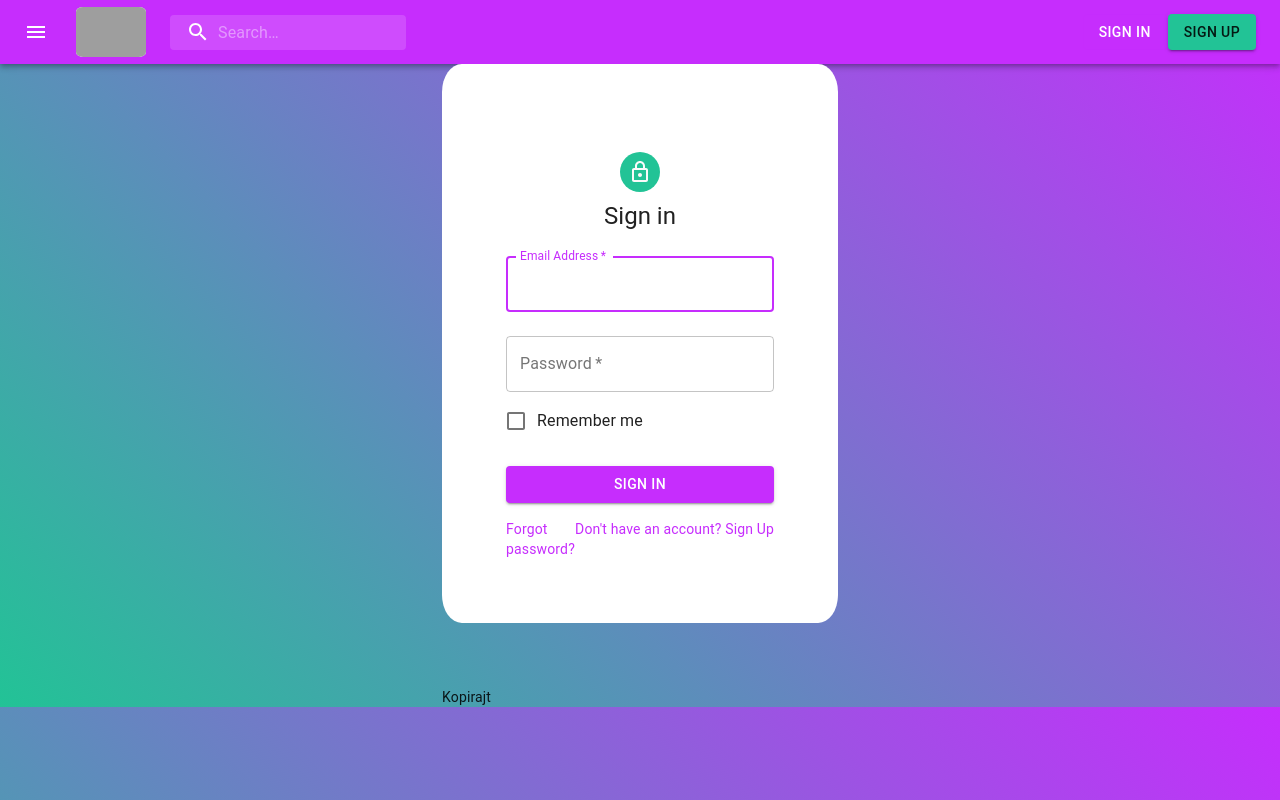
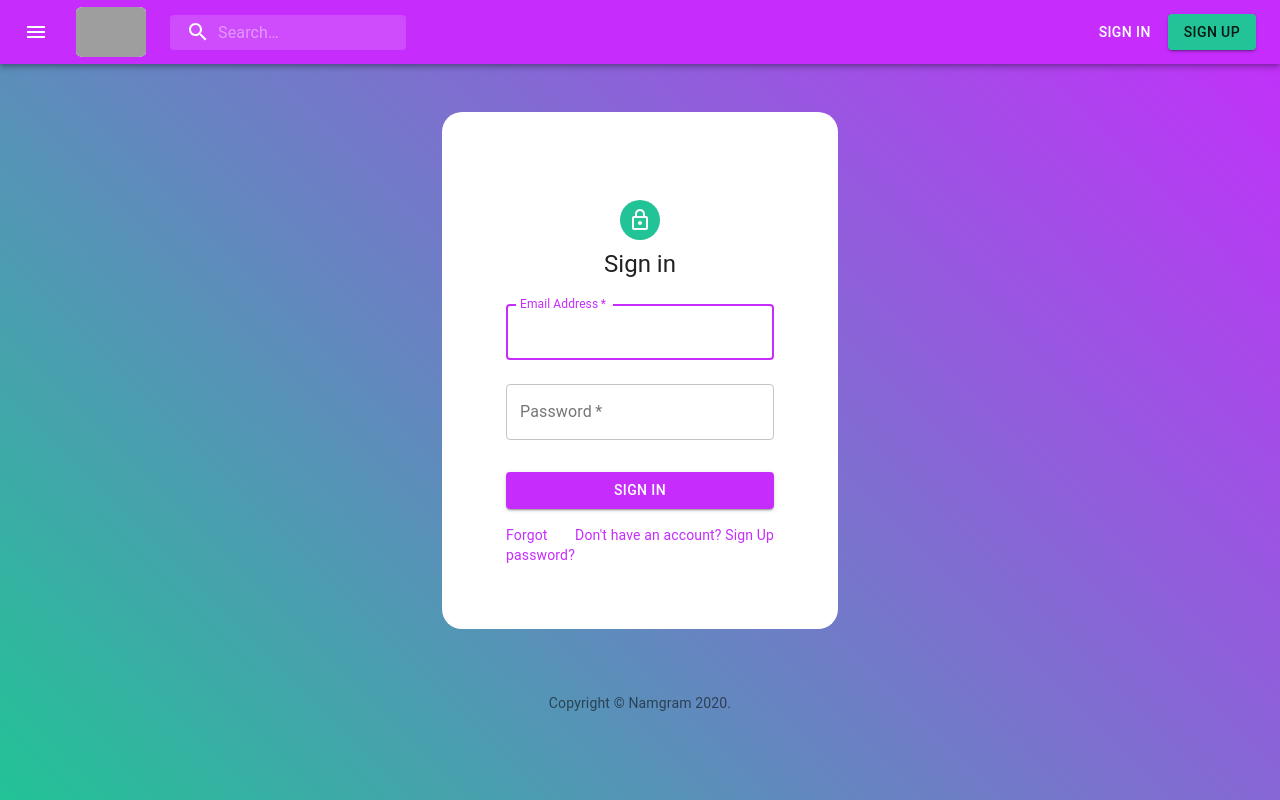
Before and after one commit to 98mima/Namgram, a React (Create React App) app in the folder namgram-react/: page /signin in a window 1280 px wide. Built offline with nearby package versions, Linux system fonts and the light colour scheme; grey boxes are pictures that could not be loaded.

Commit message:
Quality of life

```diff
--- a/namgram-react/src/components/auth/SigninForm.tsx
+++ b/namgram-react/src/components/auth/SigninForm.tsx
@@ -25,13 +25,14 @@ import { useHistory } from 'react-router-dom'
 
 const useStyles = makeStyles((theme: Theme) => ({
     paper: {
+      marginTop: '3rem',
       paddingTop: '10vh',
       display: 'flex',
       flexDirection: 'column',
       alignItems: 'center',
       background: 'rgb(255, 255, 255)',
       padding: '4rem',
-      borderRadius: '5%'
+      borderRadius: '20px'
     },
     avatar: {
       margin: theme.spacing(1),
@@ -47,7 +48,18 @@ const useStyles = makeStyles((theme: Theme) => ({
   }));
 
 
-
+  function Copyright() {
+    return (
+      <Typography variant="body2" color="textSecondary" align="center">
+        {'Copyright © '}
+        <Link color="inherit" href="http://localhost:3000/">
+          Namgram
+        </Link>{' '}
+        {new Date().getFullYear()}
+        {'.'}
+      </Typography>
+    );
+  }
 
 
 function SigninForm() {
@@ -114,10 +126,6 @@ function SigninForm() {
             autoComplete="current-password"
             onChange={(event) => onInput(event)}
           />
-          <FormControlLabel
-            control={<Checkbox value="remember" color="primary" />}
-            label="Remember me"
-          />
           <Button
             type="submit"
             fullWidth
@@ -143,7 +151,7 @@ function SigninForm() {
         </form>
       </div>
       <Box mt={8}>
-        Kopirajt
+        {Copyright()}
       </Box>
     </Container>
     )
--- a/namgram-react/src/components/auth/SignupForm.tsx
+++ b/namgram-react/src/components/auth/SignupForm.tsx
@@ -42,7 +42,7 @@ const useStyles = makeStyles((theme: Theme) => ({
     alignItems: 'center',
     background: 'rgb(255, 255, 255)',
     padding: '2rem',
-    borderRadius: '5%'
+    borderRadius: '20px'
   },
   avatar: {
     margin: theme.spacing(1),
--- a/namgram-react/src/components/posts/CreatePost.tsx
+++ b/namgram-react/src/components/posts/CreatePost.tsx
@@ -16,15 +16,18 @@ const useStyles = makeStyles((theme) => ({
   paper: {
     maxWidth: "600px",
     margin: "10vw auto 0 auto",
+    height: "50vh"
   },
   form: {
     display: "flex",
     flexDirection: "column",
-    justifyContent: "center",
-    alignItems: "center"
+    alignItems: "center",
   },
   input: {
       width: "100%"
+  },
+  image: {
+    maxWidth: "600px",
   }
 }));
 
@@ -83,6 +86,7 @@ function CreatePost() {
         <form className={classes.form} noValidate onSubmit={onSubmit}>
             <TextField onChange={onInput} className={classes.input} />
             <input type="file" name="file" onChange={onFileChange} />
+            {file && <img className={classes.image} src={URL.createObjectURL(file)} />}
             <Button type="submit">Submit</Button>
             <Typography color="error">{error}</Typography>
         </form>
--- a/namgram-react/src/index.css
+++ b/namgram-react/src/index.css
@@ -10,6 +10,7 @@ body {
     rgba(34, 195, 150, 1) 0%,
     rgba(198, 45, 253, 1) 100%
   );
+  height: 100vh;
 }
 
 code {
```
Also changed, not shown: 1 other file (tests, documents, lock files or other folders).
